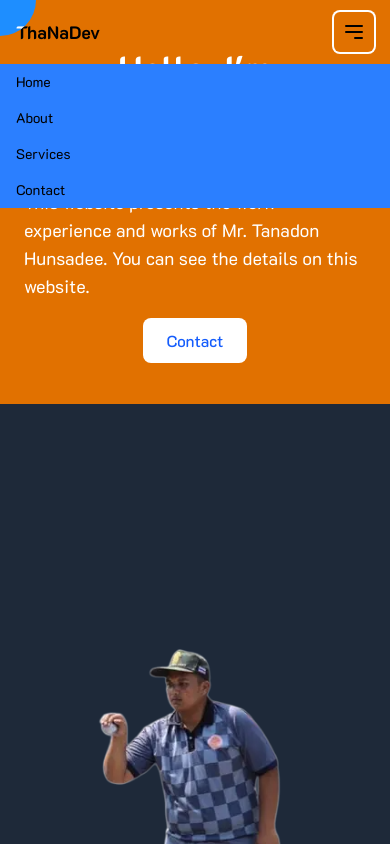
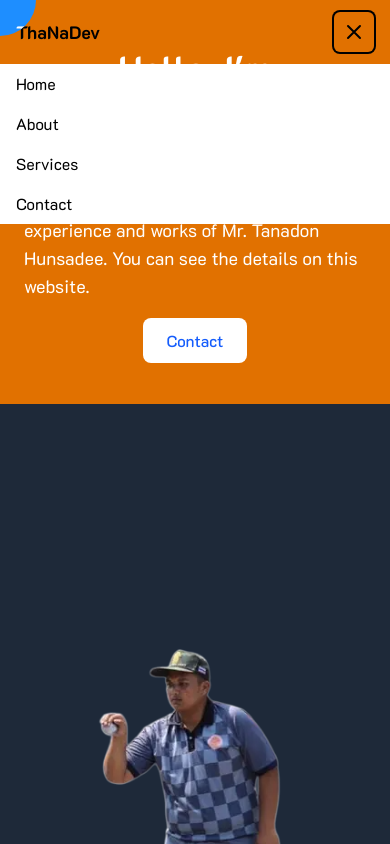
Before and after one commit to tanadonhundev/thana-dev-next, a Next.js app: page / in a window 390 px wide. Both pictures are taken after a click on the button 354 px from the left and 32 px from the top of the page. Shown: the top 844 px of the page. Built offline with nearby package versions, Linux system fonts and the light colour scheme.

Commit message:
refactor  Dropdown menu

```diff
--- a/src/components/Navbar.tsx
+++ b/src/components/Navbar.tsx
@@ -1,3 +1,4 @@
+import { AnimatePresence, motion } from "framer-motion";
 import React, { useEffect, useState } from "react";
 
 export default function Navbar() {
@@ -58,8 +59,24 @@ export default function Navbar() {
           <div className="flex md:hidden">
             <button
               onClick={() => setIsMenuOpen(!isMenuOpen)}
-              className="p-2 rounded-md focus:outline-hidden focus:ring-2 focus:ring-white"
+              className="p-2 rounded-md focus:outline-none focus:ring-2 focus:ring-black"
             >
+              {isMenuOpen ? (
+                <svg
+                  className="w-6 h-6"
+                  fill="none"
+                  stroke="currentColor"
+                  viewBox="0 0 24 24"
+                  xmlns="http://www.w3.org/2000/svg"
+                >
+                  <path
+                    strokeLinecap="round"
+                    strokeLinejoin="round"
+                    strokeWidth="2"
+                    d="M6 18L18 6M6 6l12 12"
+                  />
+                </svg>
+              ) : (
                 <svg
                   className="w-6 h-6"
                   fill="none"
@@ -74,6 +91,7 @@ export default function Navbar() {
                     d="M4 6h16M4 12h16m-7 6h7"
                   />
                 </svg>
+              )}
             </button>
           </div>
 
@@ -135,22 +153,42 @@ export default function Navbar() {
       </div>
 
       {/* เมนู Dropdown สำหรับมือถือ */}
+      <AnimatePresence>
         {isMenuOpen && (
-        <div className="md:hidden bg-blue-500">
-          <a href="#" className="block px-4 py-2 text-sm hover:bg-blue-700">
+          <motion.div
+            className="md:hidden bg-white"
+            initial={{ opacity: 0, height: 0 }}
+            animate={{ opacity: 1, height: "auto" }}
+            exit={{ opacity: 0, height: 0 }}
+            transition={{ duration: 0.3 }}
+          >
+            <a
+              href="#"
+              className="block px-4 py-2 hover:bg-blue-700 hover:text-white"
+            >
               Home
             </a>
-          <a href="#" className="block px-4 py-2 text-sm hover:bg-blue-700">
+            <a
+              href="#"
+              className="block px-4 py-2 hover:bg-blue-700 hover:text-white"
+            >
               About
             </a>
-          <a href="#" className="block px-4 py-2 text-sm hover:bg-blue-700">
+            <a
+              href="#"
+              className="block px-4 py-2 hover:bg-blue-700 hover:text-white"
+            >
               Services
             </a>
-          <a href="#" className="block px-4 py-2 text-sm hover:bg-blue-700">
+            <a
+              href="#"
+              className="block px-4 py-2 hover:bg-blue-700 hover:text-white"
+            >
               Contact
             </a>
-        </div>
+          </motion.div>
         )}
+      </AnimatePresence>
     </nav>
   );
 }
```
Lines whose indentation alone changed are shown as unchanged.
